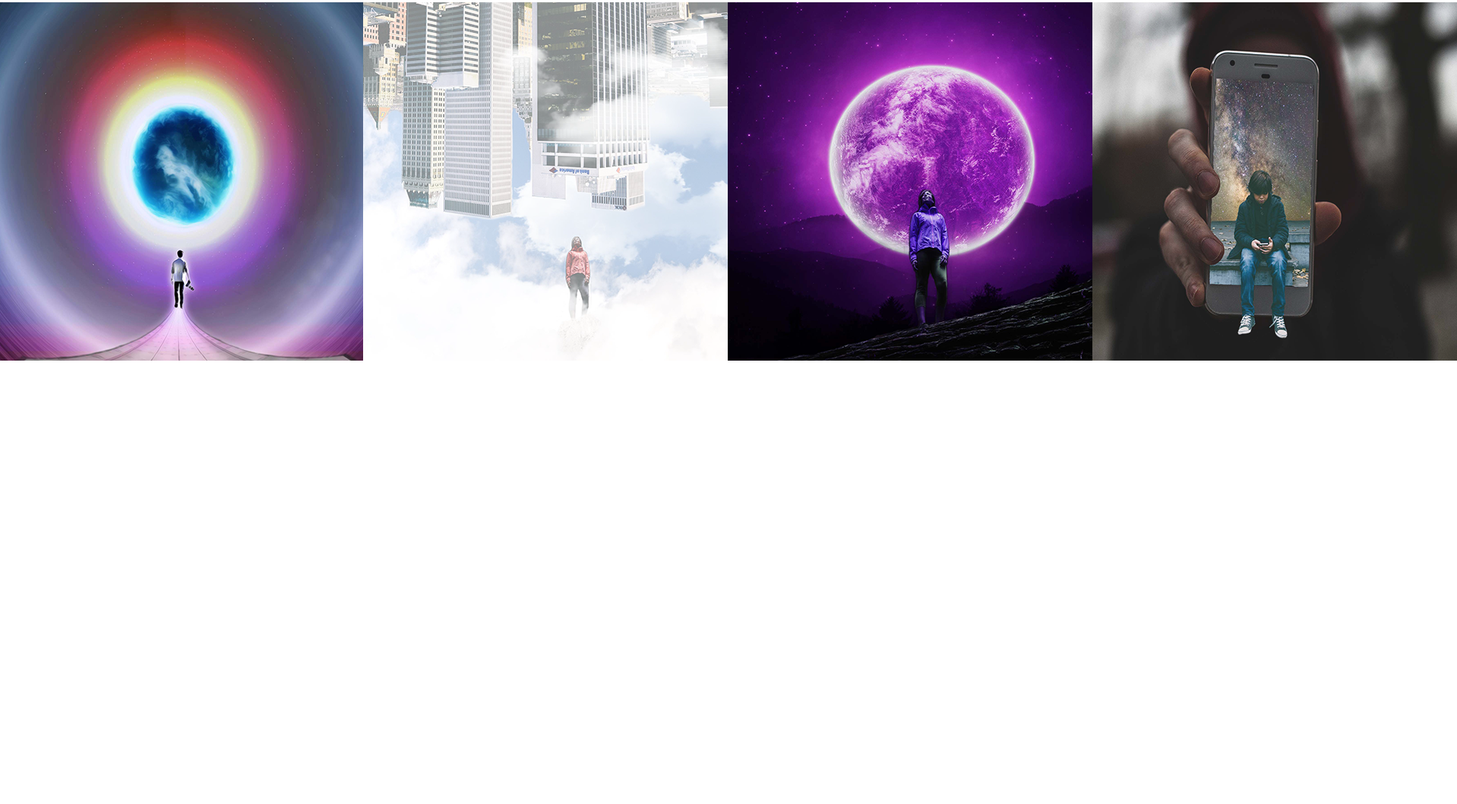
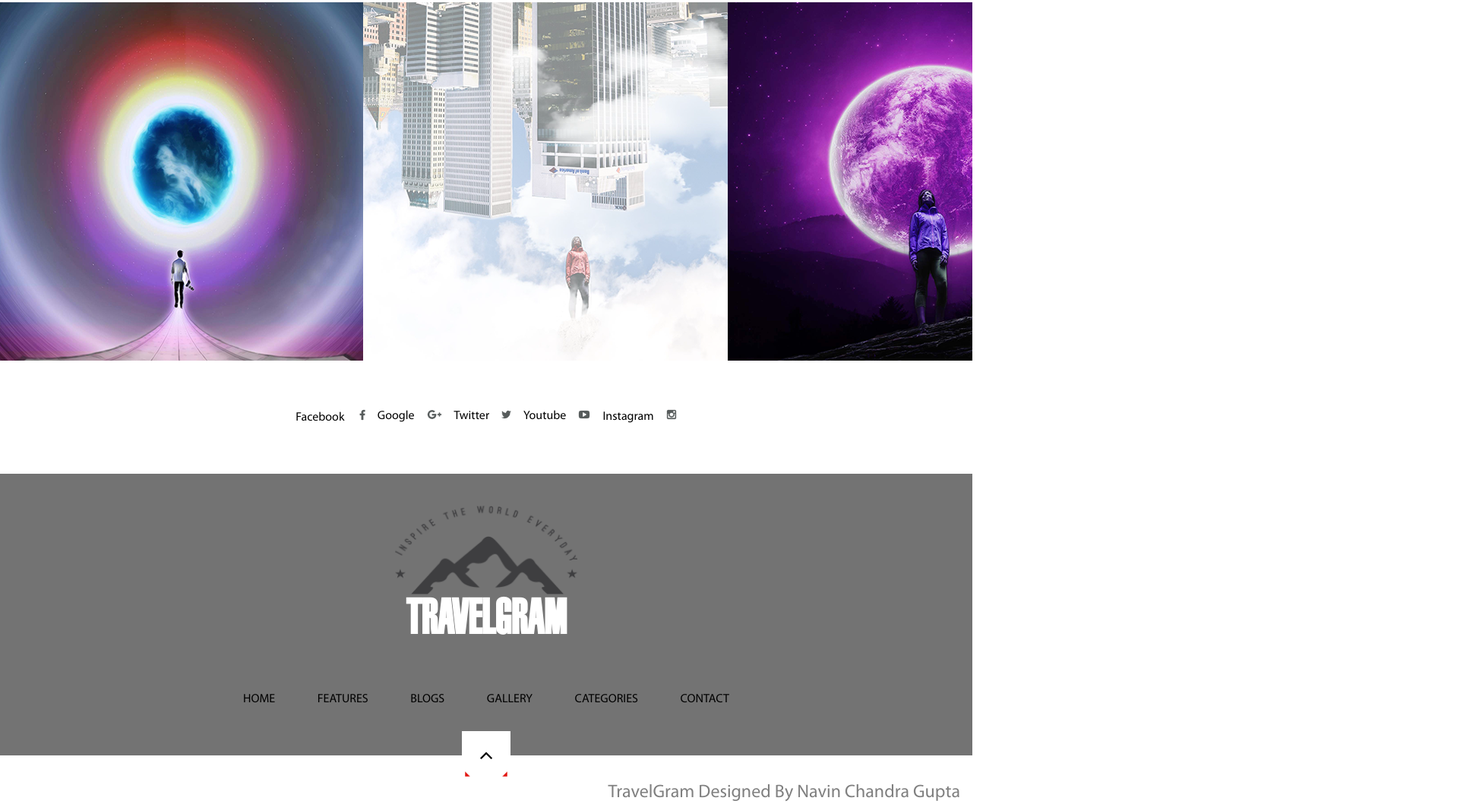
Before and after one commit to 1amL0st/travel_gram, a plain HTML site: page index.html in a window 1280 px wide. Shown: the part 5558-6617 px from the top of the page at 76% size, 1918 px wide, since content can reach past the window. Before the commit the page ends 6033 px from the top, so only its background shows below. Drawn offline with Linux system fonts and the light colour scheme.

Commit message:
Completed CSS and HTML validation (only warnings). Needs some visual fixes

```diff
--- a/index.css
+++ b/index.css
@@ -790,7 +790,7 @@ header .link {
 }
 
 .tags h1 {
-    font-style: 'Pompiere';
+    font-family: 'Pompiere';
     font-size: 44px;
 }
 
@@ -835,6 +835,7 @@ header .link {
 }
 
 .gallery {
+    overflow: hidden;
     display: flex;
     flex-direction: column;
     width: 100%;
@@ -850,6 +851,90 @@ header .link {
 }
 
 .gallery-img {
-    max-width: 547px;
+    max-width: 540px;
     max-height: 598px;
 }
+
+.sn-contacts {
+    display: flex;
+    width: 100%;
+    justify-content: center;
+
+    margin: 64px auto 64px auto;
+}
+
+.sn-contacts .link img {
+    margin-left: 16px;
+}
+
+.sn-contacts .link {
+    margin: 0px 8px;
+}
+
+.footer {
+    padding: 32px 0 0 0;
+    background-color: #737373;
+}
+
+.footer-top {
+    display: flex;
+    width: 100%;
+}
+
+.footer .logo-bold {
+    color: white;
+}
+
+.footer-top .logo {
+    margin: auto;
+}
+
+.footer .navigation {
+    width: 50%;
+    margin: auto;
+}
+
+.footer .link:hover {
+    color: #ffd74a;
+}
+
+.footer-bottom {
+    position: relative;
+    display: flex;
+    margin-top: 64px;
+    width: 100%;
+    background-color: white;
+}
+
+.authors {
+    font-size: 24px;
+    position: absolute;
+    right: 16px;
+    bottom: 0;
+    color : gray;
+}
+
+.left-bottom-path {
+    position: absolute;
+    bottom: 0;
+    left: 0;
+    transform: rotate(180deg) scale(0.5);
+}
+
+.right-bottom-path {
+    position: absolute;
+    bottom: 0;
+    right: 0;
+    transform: rotate(90deg) scale(0.5);
+}
+
+.footer-bottom .arrow-button {
+    position: relative;
+    top: -32px;
+    margin: auto;
+    width: 64px;
+    height: 64px;
+    background: url('images/button_arrow.png') no-repeat center;
+    background-color:white;
+    background-blend-mode: exclusion;
+}
--- a/index.html
+++ b/index.html
@@ -193,7 +193,6 @@
                         <input class="input" placeholder="Your message">
                     </form>
                 </section>
-
             </div>
 
             <div class="about-right">
@@ -384,7 +383,42 @@
         </section>
 
         <section class="sn-contacts">
+            <a class="link" href="#">Facebook <img alt="facebook" src="images/contact_facebook.png"></a>
+            <a class="link" href="#">Google<img alt="google" src="images/contact_google.png"></a>
+            <a class="link" href="#">Twitter<img alt="twitter" src="images/contact_twitter.png"></a>
+            <a class="link" href="#">Youtube<img alt="youtube" src="images/contact_youtube.png"></a>
+            <a class="link" href="#">Instagram<img alt="instagram" src="images/contact_instagram.png"></a>
+        </section>
 
-        </section>
+        <footer class="footer">
+            <div class="footer-top">
+                <div class="logo">
+                    <img alt="text" class="bow-text" src="images/logo_bow_text.png">
+                    <img alt="logo" src="images/logo.png">
+                    <h1 class="logo-bold">TRAVELGRAM</h1>
+                </div>
+            </div>
+
+            <div class="navigation">
+                <nav class="footer-nav">
+                    <a class="link" href="#">HOME</a>
+                    <a class="link" href="#">FEATURES</a>
+                    <a class="link" href="#">BLOGS</a>
+                    <a class="link" href="#">GALLERY</a>
+                    <a class="link" href="#">CATEGORIES</a>
+                    <a class="link" href="#">CONTACT</a>
+                </nav>
+            </div>
+
+            <div class="footer-bottom">
+                <button class="arrow-button">
+                    <img class="left-bottom-path" alt="" src="images/travelling_header_path.png">
+                    <img class="right-bottom-path" alt="" src="images/travelling_header_path.png">
+                </button>
+                <div class="authors">
+                    TravelGram   Designed  By  Navin Chandra Gupta
+                </div>
+            </div>
+        </footer>
     </body>
 </html>
```
